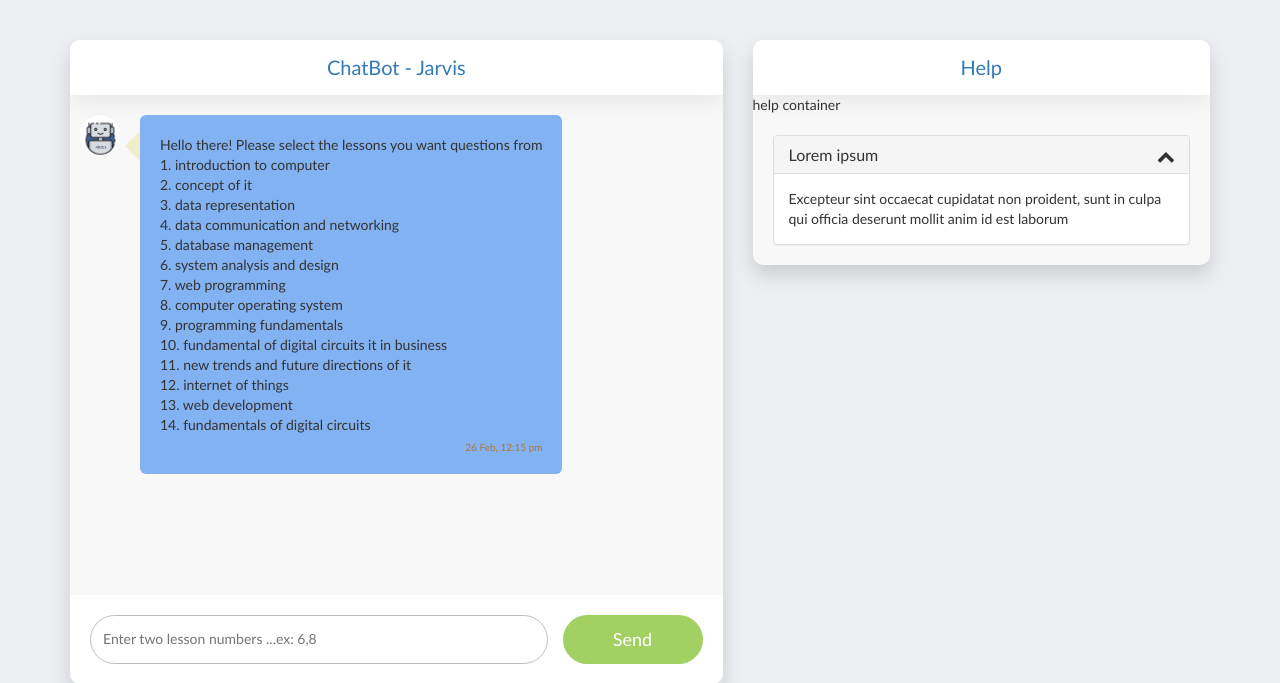
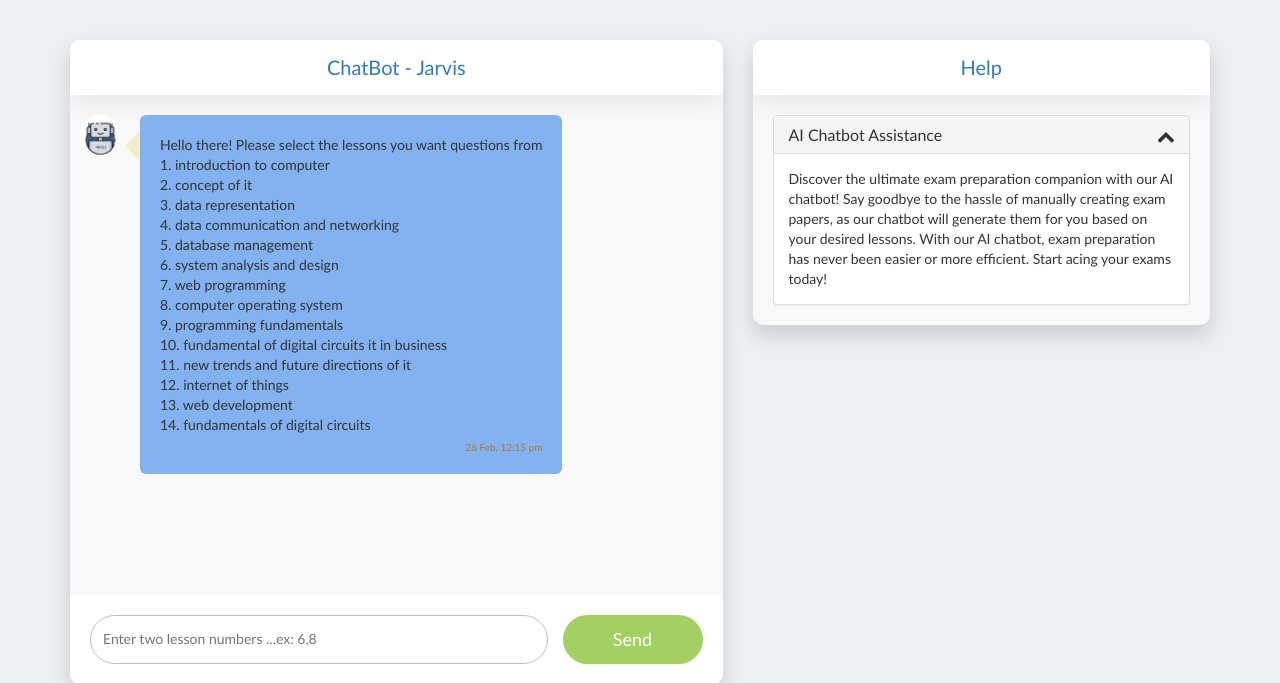
Before and after one commit to inukarodrigo/Learnverse, a Flask app: page /spBot in a window 1280 px wide. Shown: the top 683 px of the page. Run offline with Flask 2, Linux system fonts and the light colour scheme; some libraries are stand-ins or nearby versions.

Commit message:
Updated AI chatbot and some html pages

```diff
--- a/app.py
+++ b/app.py
@@ -202,12 +202,9 @@ def get_questions_for_paper1():
 @app.route('/get_questions_for_specialPaper', methods=['GET'])
 def get_questions_for_specialPaper():
     listOfLessons = request.args.get('listOfLessons').split(',')
-    print(listOfLessons)
     result = jsonify(
         examPaperGeneration.transform_the_questions_for_the_application_specialPaper(abs_path_for_the_db_file,
                                                                                      listOfLessons))
-    result_json = result.json
-    print(result_json)
     return result
 
 # This is to retrieve the incorrect questions that was answered by the student and pass it to the
--- a/static/css/spBot.css
+++ b/static/css/spBot.css
@@ -104,10 +104,9 @@ body {
 }
 
 /* bot message */
-
 .messages .message.left .avatar {
 	float: left;
-	background: url('./static/img/bot.jpg');
+	background: url('../img/bot.jpg');
 }
 
 .messages .message.left .text_wrapper {
--- a/templates/paper1.html
+++ b/templates/paper1.html
@@ -3,7 +3,7 @@
 <head>
 	<meta charset="UTF-8">
     <meta name="viewport" content="width=device-width, initial-scale=1.0">
-	<title>Core Java</title>
+	<title>Exam 01</title>
 	<link rel="icon" href="{{ url_for('static', filename='img/quiz.png')}}" type="image/x-icon">
 	<link rel="stylesheet" type="text/css" href="{{ url_for('static', filename='css/style.css')}}">
 	<link rel="stylesheet" href="https://cdnjs.cloudflare.com/ajax/libs/font-awesome/4.7.0/css/font-awesome.min.css">
--- a/templates/paper10.html
+++ b/templates/paper10.html
@@ -3,7 +3,7 @@
 <head>
 	<meta charset="UTF-8">
     <meta name="viewport" content="width=device-width, initial-scale=1.0">
-	<title>Collections</title>
+	<title>Exam 10</title>
 	<link rel="icon" href="{{ url_for('static', filename='img/quiz.png') }}" type="image/x-icon">
 	<link rel="stylesheet" type="text/css" href="{{ url_for('static', filename='css/style.css') }}">
 	<link rel="stylesheet" href="https://cdnjs.cloudflare.com/ajax/libs/font-awesome/4.7.0/css/font-awesome.min.css">
--- a/templates/paper11.html
+++ b/templates/paper11.html
@@ -3,7 +3,7 @@
 <head>
 	<meta charset="UTF-8">
     <meta name="viewport" content="width=device-width, initial-scale=1.0">
-	<title>JDBC</title>
+	<title>Exam 11</title>
 	<link rel="icon" href="{{ url_for('static', filename='img/quiz.png') }}" type="image/x-icon">
 	<link rel="stylesheet" type="text/css" href="{{ url_for('static', filename='css/style.css') }}">
 	<link rel="stylesheet" href="https://cdnjs.cloudflare.com/ajax/libs/font-awesome/4.7.0/css/font-awesome.min.css">
--- a/templates/paper2.html
+++ b/templates/paper2.html
@@ -3,7 +3,7 @@
 <head>
 	<meta charset="UTF-8">
     <meta name="viewport" content="width=device-width, initial-scale=1.0">
-	<title>OOPS</title>
+	<title>Exam 02</title>
 	<link rel="icon" href="{{ url_for('static', filename='img/quiz.png') }}" type="image/x-icon">
 	<link rel="stylesheet" type="text/css" href="{{ url_for('static', filename='css/style.css') }}">
 	<link rel="stylesheet" href="https://cdnjs.cloudflare.com/ajax/libs/font-awesome/4.7.0/css/font-awesome.min.css">
--- a/templates/paper3.html
+++ b/templates/paper3.html
@@ -3,7 +3,7 @@
 <head>
 	<meta charset="UTF-8">
     <meta name="viewport" content="width=device-width, initial-scale=1.0">
-	<title>Arrays</title>
+	<title>Exam 03</title>
 	<link rel="icon" href="{{ url_for('static', filename='img/quiz.png') }}" type="image/x-icon">
 	<link rel="stylesheet" type="text/css" href="{{ url_for('static', filename='css/style.css') }}">
 	<link rel="stylesheet" href="https://cdnjs.cloudflare.com/ajax/libs/font-awesome/4.7.0/css/font-awesome.min.css">
--- a/templates/paper4.html
+++ b/templates/paper4.html
@@ -3,7 +3,7 @@
 <head>
 	<meta charset="UTF-8">
     <meta name="viewport" content="width=device-width, initial-scale=1.0">
-	<title>Data Structures</title>
+	<title>Exam 04</title>
 	<link rel="icon" href="{{ url_for('static', filename='img/quiz.png') }}" type="image/x-icon">
 	<link rel="stylesheet" type="text/css" href="{{ url_for('static', filename='css/style.css') }}">
 	<link rel="stylesheet" href="https://cdnjs.cloudflare.com/ajax/libs/font-awesome/4.7.0/css/font-awesome.min.css">
--- a/templates/paper5.html
+++ b/templates/paper5.html
@@ -3,7 +3,7 @@
 <head>
 	<meta charset="UTF-8">
     <meta name="viewport" content="width=device-width, initial-scale=1.0">
-	<title>Strings</title>
+	<title>Exam 05</title>
 	<link rel="icon" href="{{ url_for('static', filename='img/quiz.png') }}" type="image/x-icon">
 	<link rel="stylesheet" type="text/css" href="{{ url_for('static', filename='css/style.css') }}">
 	<link rel="stylesheet" href="https://cdnjs.cloudflare.com/ajax/libs/font-awesome/4.7.0/css/font-awesome.min.css">
--- a/templates/paper6.html
+++ b/templates/paper6.html
@@ -3,7 +3,7 @@
 <head>
 	<meta charset="UTF-8">
     <meta name="viewport" content="width=device-width, initial-scale=1.0">
-	<title>Exception Handling</title>
+	<title>Exam 06</title>
 	<link rel="icon" href="{{ url_for('static', filename='img/quiz.png') }}" type="image/x-icon">
 	<link rel="stylesheet" type="text/css" href="{{ url_for('static', filename='css/style.css') }}">
 	<link rel="stylesheet" href="https://cdnjs.cloudflare.com/ajax/libs/font-awesome/4.7.0/css/font-awesome.min.css">
--- a/templates/paper7.html
+++ b/templates/paper7.html
@@ -3,7 +3,7 @@
 <head>
 	<meta charset="UTF-8">
     <meta name="viewport" content="width=device-width, initial-scale=1.0">
-	<title>Regex Expressions</title>
+	<title>Exam 07</title>
 	<link rel="icon" href="{{ url_for('static', filename='img/quiz.png') }}" type="image/x-icon">
 	<link rel="stylesheet" type="text/css" href="{{ url_for('static', filename='css/style.css') }}">
 	<link rel="stylesheet" href="https://cdnjs.cloudflare.com/ajax/libs/font-awesome/4.7.0/css/font-awesome.min.css">
--- a/templates/paper8.html
+++ b/templates/paper8.html
@@ -3,7 +3,7 @@
 <head>
 	<meta charset="UTF-8">
     <meta name="viewport" content="width=device-width, initial-scale=1.0">
-	<title>Java 8</title>
+	<title>Exam 08</title>
 	<link rel="icon" href="{{ url_for('static', filename='img/quiz.png') }}" type="image/x-icon">
 	<link rel="stylesheet" type="text/css" href="{{ url_for('static', filename='css/style.css') }}">
 	<link rel="stylesheet" href="https://cdnjs.cloudflare.com/ajax/libs/font-awesome/4.7.0/css/font-awesome.min.css">
--- a/templates/paper9.html
+++ b/templates/paper9.html
@@ -3,7 +3,7 @@
 <head>
 	<meta charset="UTF-8">
     <meta name="viewport" content="width=device-width, initial-scale=1.0">
-	<title>Multi Threading</title>
+	<title>Exam 09</title>
 	<link rel="icon" href="{{ url_for('static', filename='img/quiz.png') }}" type="image/x-icon">
 	<link rel="stylesheet" type="text/css" href="{{ url_for('static', filename='css/style.css') }}">
 	<link rel="stylesheet" href="https://cdnjs.cloudflare.com/ajax/libs/font-awesome/4.7.0/css/font-awesome.min.css">
--- a/templates/spBot.html
+++ b/templates/spBot.html
@@ -3,7 +3,7 @@
 <head>
 
 	<!-- seo related -->
-	<title>Chatbot Frontend</title>
+	<title>🤖 ChatBot</title>
 
 	<!-- meta related -->
 	<meta charset="utf-8">
@@ -19,6 +19,7 @@
 	<!-- custom css -->
 	<link rel="stylesheet" href="{{ url_for('static', filename='css/spBot.css') }}">
 
+	<link rel="shortout icon" type="image/x-icon" href="{{ url_for('static', filename='img/favicon.ico')}}">
 </head>
 
 <body>
@@ -57,7 +58,6 @@
 						<div class="title">Help</div>
 					</div>
 
-					 help container
 					<div class="panel-group" id="accordion">
 
 						<!-- help - 1 -->
@@ -65,13 +65,12 @@
 							<div class="panel-heading">
 								<h4 class="panel-title">
 									<a class="accordion-toggle" data-toggle="collapse" data-parent="#accordion"
-										href="#collapse1">Lorem ipsum</a>
+										href="#collapse1">AI Chatbot Assistance</a>
 								</h4>
 							</div>
 							<div id="collapse1" class="panel-collapse collapse in">
 								<div class="panel-body">
-									Excepteur sint occaecat cupidatat non proident, sunt in culpa qui officia deserunt
-									mollit anim id est laborum
+									Discover the ultimate exam preparation companion with our AI chatbot! Say goodbye to the hassle of manually creating exam papers, as our chatbot will generate them for you based on your desired lessons. With our AI chatbot, exam preparation has never been easier or more efficient. Start acing your exams today!
 								</div>
 							</div>
 						</div>
--- a/templates/specialPaper.html
+++ b/templates/specialPaper.html
@@ -3,7 +3,7 @@
 <head>
 	<meta charset="UTF-8">
     <meta name="viewport" content="width=device-width, initial-scale=1.0">
-	<title>Generics</title>
+	<title>Special Paper</title>
 	<link rel="icon" href="{{ url_for('static', filename='img/quiz.png') }}" type="image/x-icon">
 	<link rel="stylesheet" type="text/css" href="{{ url_for('static', filename='css/style.css') }}">
 	<link rel="stylesheet" href="https://cdnjs.cloudflare.com/ajax/libs/font-awesome/4.7.0/css/font-awesome.min.css">
```
